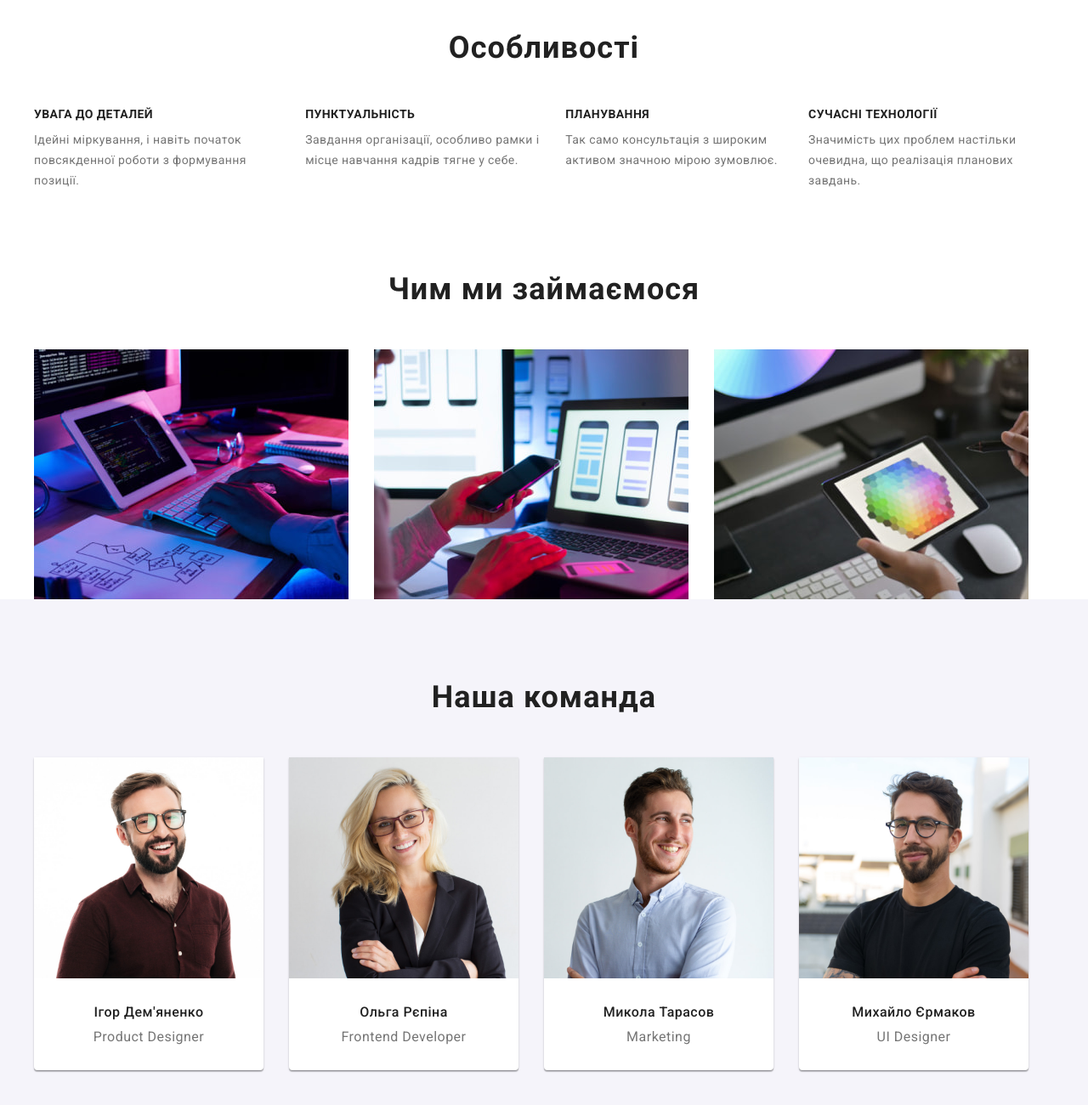
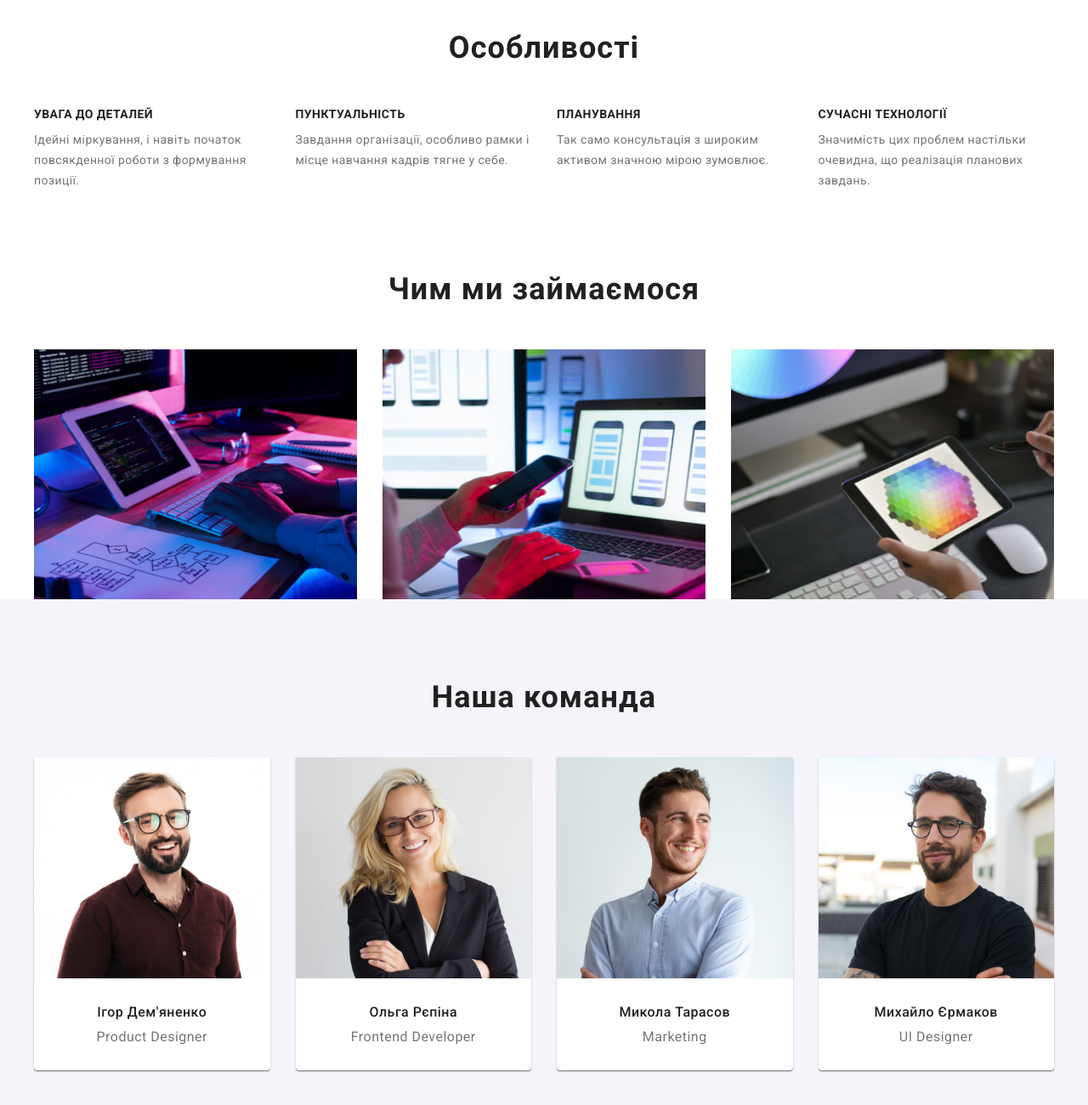
Before and after one commit to Zefristype/goit-markup-hw-03, a plain HTML site: page index.html in a window 1280 px wide. Shown: the part 280-1580 px from the top of the page at 85% size. Drawn offline with nearby package versions, Linux system fonts and the light colour scheme.

Commit message:
fixed img

```diff
--- a/css/styles.css
+++ b/css/styles.css
@@ -41,7 +41,7 @@ ul {
 
 img {
   display: block;
-  max-width: 100%;
+  min-width: 100% ;
 }
 
 .container {
@@ -197,10 +197,12 @@ body {
   letter-spacing: 0.03em;
 }
 
-
-
 .feature {
   display: flex;
+}
+
+.feature .item {
+  flex-basis: calc((100% - 90px) / 4 );
 }
 
 .feature .item:not(:last-child) {
@@ -224,6 +226,11 @@ body {
 
 .example-img {
   display: flex;
+
+}
+
+.example-img .item {
+  flex-basis: calc((100% - 60px) / 3 );
 }
 
 .example-img .item:not(:last-child) {
@@ -232,6 +239,10 @@ body {
 
 .team {
   display: flex;
+}
+
+.team > .item {
+  flex-basis: calc((100% - 90px) / 4 );
 }
 
 .team > .item:not(:last-child) {
@@ -316,6 +327,8 @@ body {
 }
 /* portfolio page */
 
+
+
 .filter {
   display: flex;
   justify-content: center;
@@ -355,16 +368,22 @@ body {
   display: flex;
   flex-wrap: wrap;
   margin-top: -30px;
-  margin-right: -30px;
+  margin-left: -30px;
+
 }
 
+
+
 .work > .item {
+  flex-basis:calc(100% / 3 - 30px) ;
   margin-top: 30px;
-  margin-right: 30px;
+  margin-left: 30px;
 }
+
 
 .work-card {
   border-bottom: 1px solid #eeeeee;
+
 }
 
 .work-content {
```
Also changed, not shown: portfolio.html (line endings or trailing spaces).
